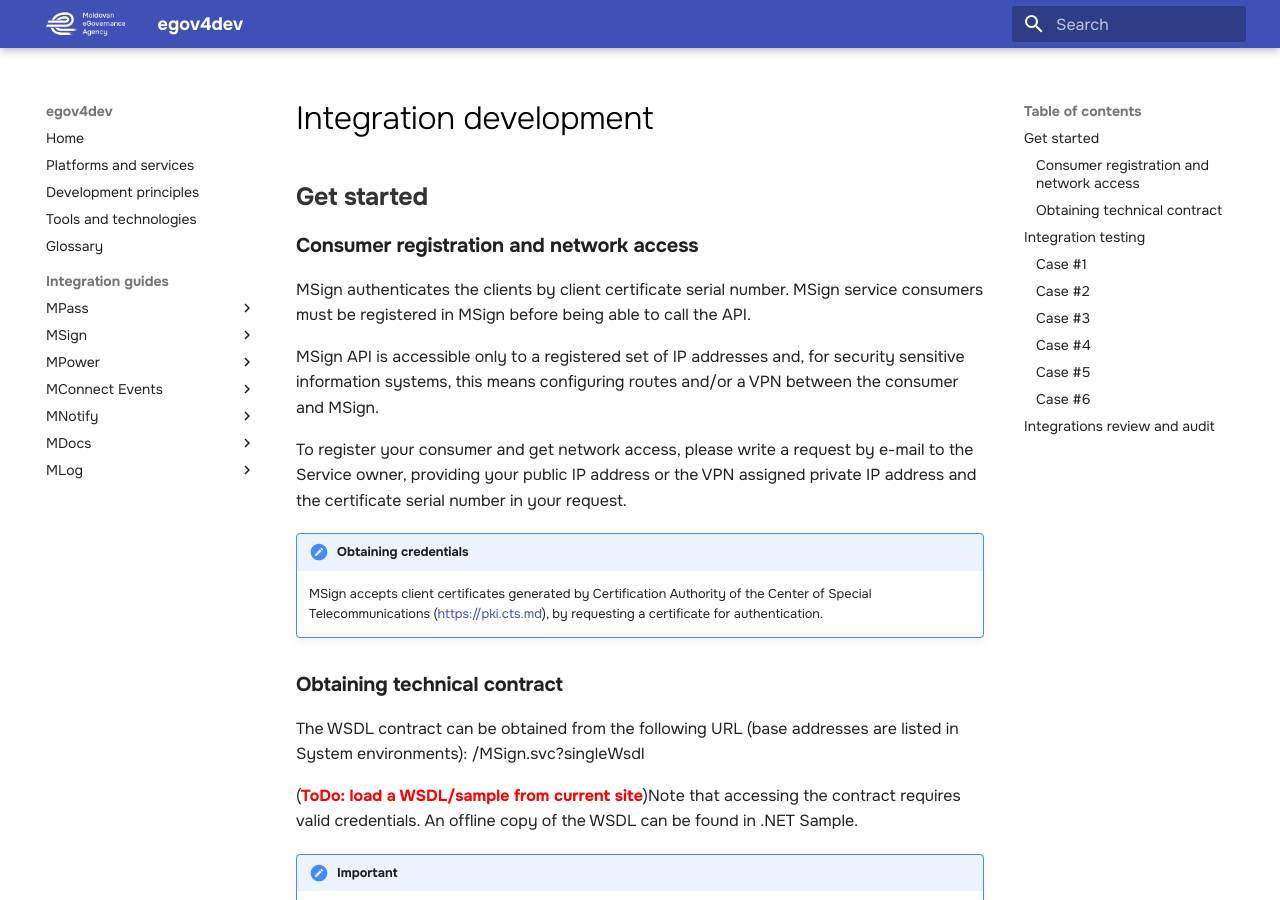
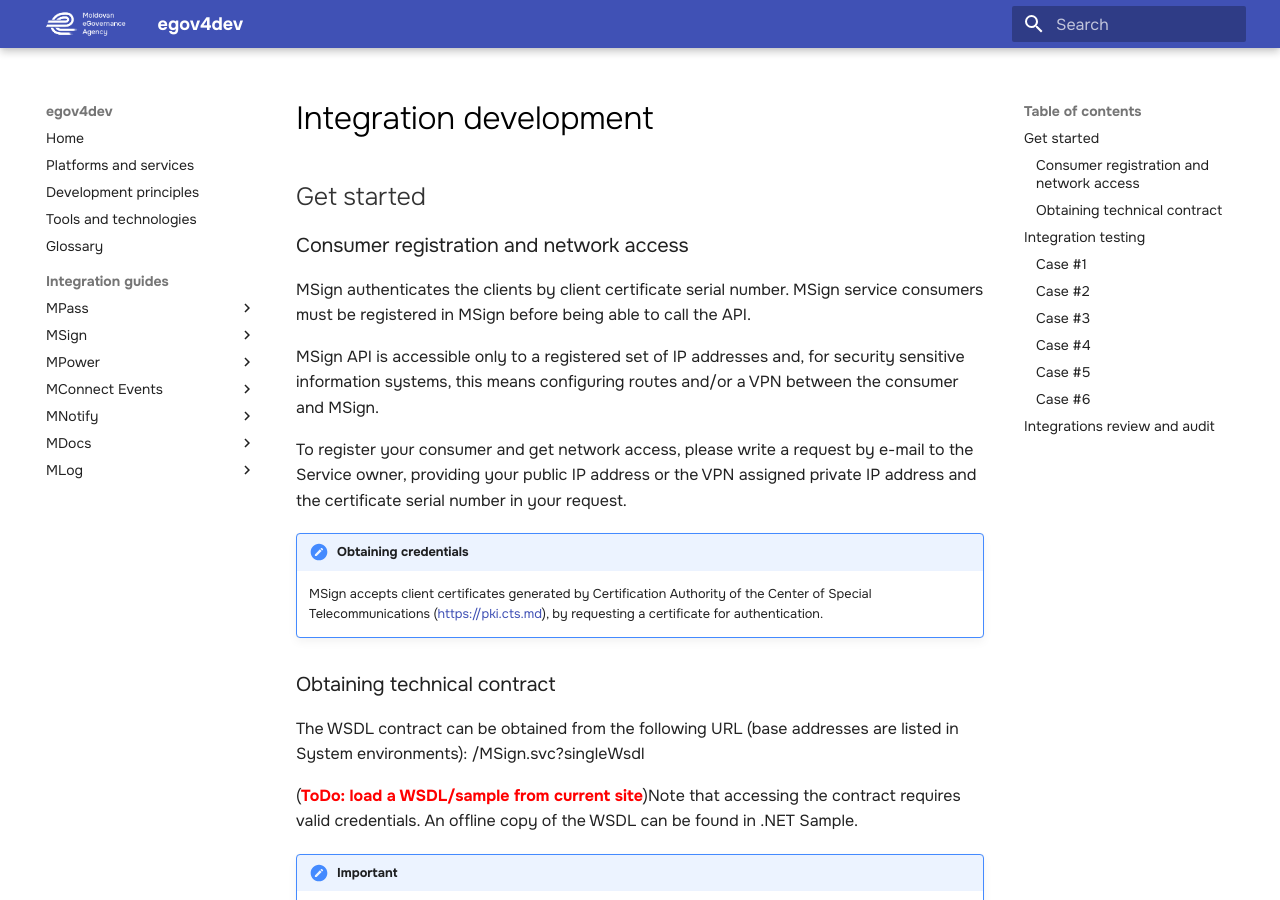
Before and after one commit to egov-moldova/egov4dev, an MkDocs documentation site: the page built from docs/guides/msign/integration-development.md, in a window 1280 px wide and 900 px high. Built offline with MkDocs 1.6.1 and Material for MkDocs 9.7.7, drawn with Linux system fonts in a browser that asks for light colours.

```diff
--- a/docs/guides/msign/integration-development.md
+++ b/docs/guides/msign/integration-development.md
@@ -1,8 +1,8 @@
-#Integration development
+# Integration development
 
-##**Get started**
+## Get started
 
-###**Consumer registration and network access**
+### Consumer registration and network access
 
 MSign authenticates the clients by client certificate serial number. MSign service consumers must be registered in MSign before being able to call the API.
 
@@ -14,7 +14,7 @@ To register your consumer and get network access, please write a request by e-ma
 
     MSign accepts client certificates generated by Certification Authority of the Center of Special Telecommunications ([https://pki.cts.md](https://pki.cts.md)), by requesting a certificate for authentication.
 
-###**Obtaining technical contract**
+### Obtaining technical contract
 
 The WSDL contract can be obtained from the following URL (base addresses are listed in System environments):
 /MSign.svc?singleWsdl
@@ -26,14 +26,14 @@ An offline copy of the WSDL can be found in .NET Sample.
 
     It is mandatory to develop the integrations and perform tests with the testing environment
 
-##**Integration testing**
+## Integration testing
 
 !!!note "Test cases"
 
     Here are some basic test cases that could be added to the test suite that integrates with MSign.
 
 
-###**Case #1**
+### Case #1
 
 <table>
   <tbody>
@@ -84,7 +84,7 @@ An offline copy of the WSDL can be found in .NET Sample.
   </tbody>
 </table>
 
-###**Case #2**
+### Case #2
 
 <table>
   <tbody>
@@ -136,7 +136,7 @@ An offline copy of the WSDL can be found in .NET Sample.
   </tbody>
 </table>
 
-###**Case #3**
+### Case #3
 
 <table>
   <tbody>
@@ -181,7 +181,7 @@ An offline copy of the WSDL can be found in .NET Sample.
   </tbody>
 </table>
 
-###**Case #4**
+### Case #4
 
 <table>
   <tbody>
@@ -220,7 +220,7 @@ An offline copy of the WSDL can be found in .NET Sample.
   </tbody>
 </table>
 
-###**Case #5**
+### Case #5
 
 <table>
   <tbody>
@@ -259,7 +259,7 @@ An offline copy of the WSDL can be found in .NET Sample.
   </tbody>
 </table>
 
-###**Case #6**
+### Case #6
 
 <table>
   <tbody>
@@ -298,6 +298,6 @@ An offline copy of the WSDL can be found in .NET Sample.
   </tbody>
 </table>
 
-##**Integrations review and audit**
+## Integrations review and audit
 
 There are no special requirements related to integration review.
```
